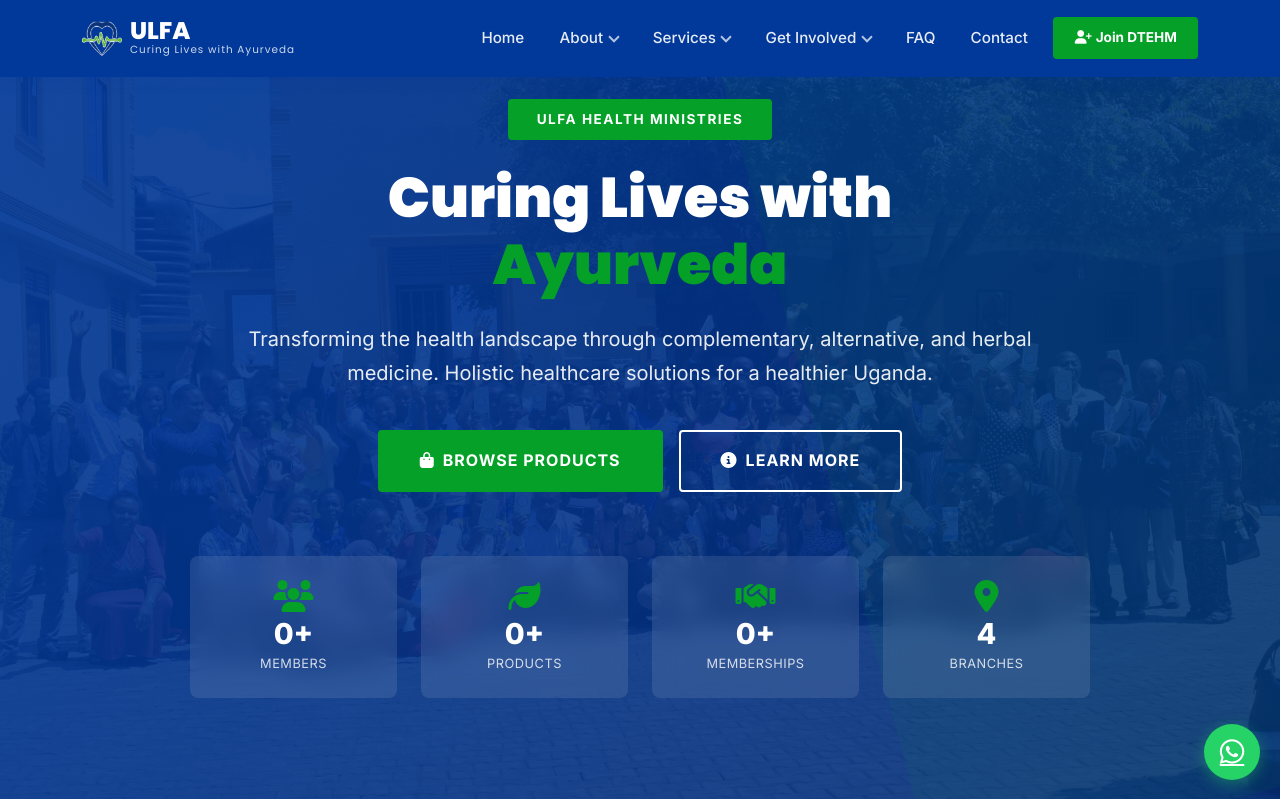
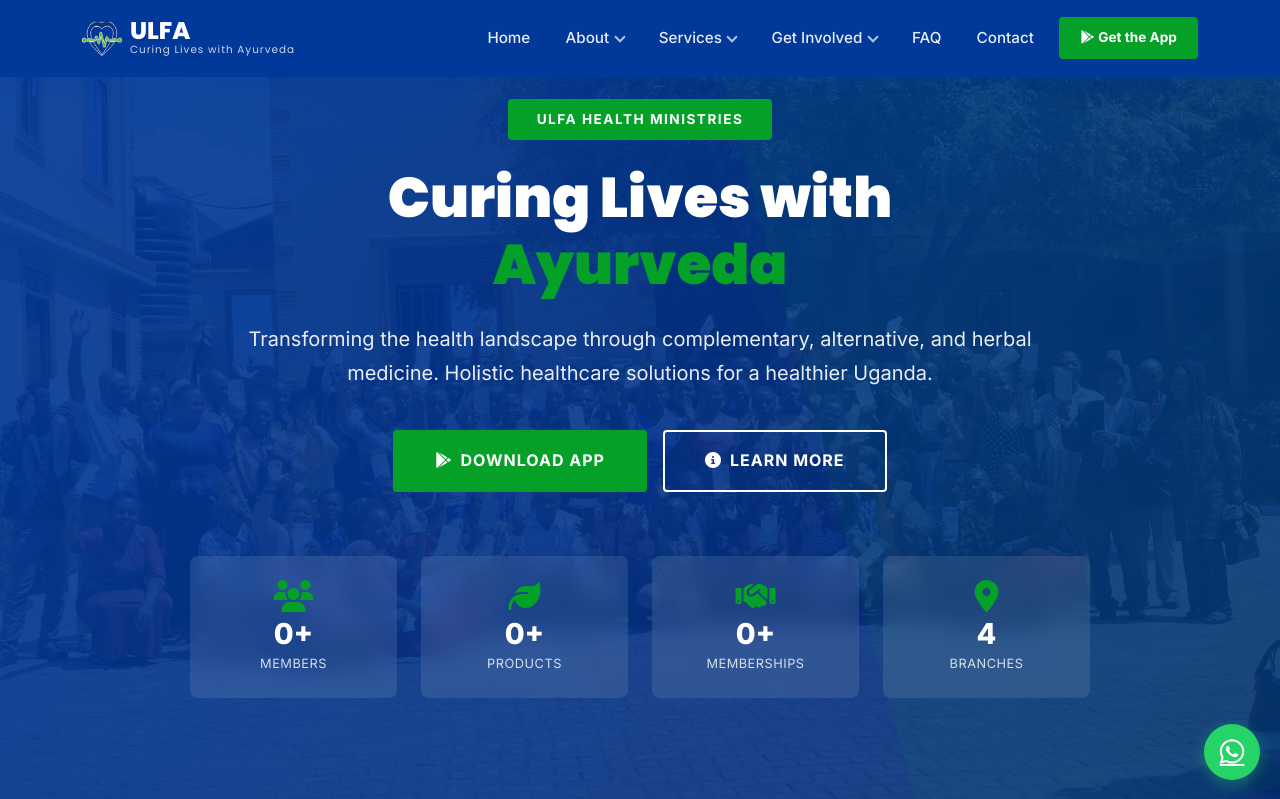
Before and after one commit to muhindo-dev/dtem-web, a PHP site: page / in a window 1280 px wide. Shown: the top 799 px of the page. Run offline with PHP 8.4, Linux system fonts and the light colour scheme; data comes from the database, SQL or seed files in the repository; data that the repository does not hold is empty; some libraries are stand-ins or nearby versions.

Commit message:
Update links to promote the DTEHM mobile app across various pages and adjust member count queries for consistency

```diff
--- a/about.php
+++ b/about.php
@@ -17,7 +17,7 @@
 $stmt = $pdo->query("SELECT * FROM team_members WHERE status = 'active' ORDER BY display_order ASC");
 $teamMembers = $stmt->fetchAll(PDO::FETCH_ASSOC);
 
-$totalMembers = $pdo->query("SELECT COUNT(*) FROM users WHERE is_dtehm_member = 1")->fetchColumn();
+$totalMembers = $pdo->query("SELECT COUNT(*) FROM users WHERE is_dtehm_member = 'Yes'")->fetchColumn();
 $totalProducts = $pdo->query("SELECT COUNT(*) FROM products WHERE status = 'Active'")->fetchColumn();
 ?>
 
@@ -247,7 +247,7 @@
             <h2 class="section-heading" style="color: var(--white);">Ready to Transform Your Health?</h2>
             <p style="color: rgba(255,255,255,0.9); font-size: 1.1rem; margin-bottom: 2rem; max-width: 600px; margin-left: auto; margin-right: auto;">Join DTEHM Health Ministries and access holistic healthcare solutions, investment opportunities, and a supportive community.</p>
             <div class="cta-inline-btns" style="justify-content: center;">
-                <a href="enroll.php" class="btn-green-custom" style="padding: 0.8rem 2rem;"><i class="fas fa-user-plus me-2"></i>Join DTEHM</a>
+                <a href="https://play.google.com/store/apps/details?id=com.dtehm.insurance" target="_blank" rel="noopener noreferrer" class="btn-green-custom" style="padding: 0.8rem 2rem;"><i class="fab fa-google-play me-2"></i>Get the App</a>
                 <a href="contact.php" style="display: inline-block; background: transparent; color: var(--white); border: 2px solid var(--white); padding: 0.8rem 2rem; font-weight: 600; border-radius: 6px; text-decoration: none;"><i class="fas fa-envelope me-2"></i>Contact Us</a>
             </div>
         </div>
--- a/faq.php
+++ b/faq.php
@@ -160,7 +160,7 @@
                             </div>
                             <div id="faq4" class="collapse" data-bs-parent="#faqMembership">
                                 <div class="faq-answer">
-                                    You can register through our <a href="enroll.php">enrollment page</a> on the website or download the DTEHM mobile app. You will need a sponsor code from an existing member to join.
+                                    You can register by downloading the <a href="https://play.google.com/store/apps/details?id=com.dtehm.insurance" target="_blank" rel="noopener noreferrer">DTEHM mobile app</a> from the Google Play Store. You will need a sponsor code from an existing member to join. You will need a sponsor code from an existing member to join.
                                 </div>
                             </div>
                         </div>
--- a/includes/footer.php
+++ b/includes/footer.php
@@ -75,7 +75,7 @@
                     <div class="footer-section">
                         <h4>Get Involved</h4>
                         <ul>
-                            <li><a href="enroll.php">Join DTEHM</a></li>
+                            <li><a href="https://play.google.com/store/apps/details?id=com.dtehm.insurance" target="_blank" rel="noopener noreferrer">Get the App</a></li>
                             <li><a href="donation-step1.php">Donate</a></li>
                             <li><a href="events.php">Events</a></li>
                             <li><a href="causes.php">Causes</a></li>
--- a/includes/header.php
+++ b/includes/header.php
@@ -184,7 +184,7 @@
                         <a class="nav-link <?php echo ($currentPage ?? '') == 'contact' ? 'active' : ''; ?>" href="contact.php">Contact</a>
                     </li>
                     <li class="nav-item ms-lg-2">
-                        <a class="btn-cta-nav" href="enroll.php"><i class="fas fa-user-plus me-1"></i>Join DTEHM</a>
+                        <a class="btn-cta-nav" href="https://play.google.com/store/apps/details?id=com.dtehm.insurance" target="_blank" rel="noopener noreferrer"><i class="fab fa-google-play me-1"></i>Get the App</a>
                     </li>
                 </ul>
             </div>
--- a/index.php
+++ b/index.php
@@ -20,9 +20,9 @@
 $products = $stmt->fetchAll(PDO::FETCH_ASSOC);
 
 // Fetch stats
-$totalMembers = $pdo->query("SELECT COUNT(*) FROM users WHERE is_dtehm_member = 1")->fetchColumn();
+$totalMembers = $pdo->query("SELECT COUNT(*) FROM users WHERE is_dtehm_member = 'Yes'")->fetchColumn();
 $totalProducts = $pdo->query("SELECT COUNT(*) FROM products WHERE status = 'Active'")->fetchColumn();
-$totalMemberships = $pdo->query("SELECT COUNT(*) FROM dtehm_memberships WHERE status = 'paid'")->fetchColumn();
+$totalMemberships = $pdo->query("SELECT COUNT(*) FROM dtehm_memberships WHERE status = 'CONFIRMED'")->fetchColumn();
 
 // Fetch latest news
 $stmt = $pdo->query("SELECT * FROM news_posts WHERE status = 'published' ORDER BY published_at DESC LIMIT 3");
@@ -52,8 +52,8 @@
                     Holistic healthcare solutions for a healthier Uganda.
                 </p>
                 <div class="hero-buttons">
-                    <a href="shop.php" class="btn-hero btn-hero-primary">
-                        <i class="fas fa-shopping-bag me-2"></i><span>Browse Products</span>
+                    <a href="https://play.google.com/store/apps/details?id=com.dtehm.insurance" target="_blank" rel="noopener noreferrer" class="btn-hero btn-hero-primary">
+                        <i class="fab fa-google-play me-2"></i><span>Download App</span>
                     </a>
                     <a href="about.php" class="btn-hero btn-hero-outline">
                         <i class="fas fa-info-circle me-2"></i><span>Learn More</span>
@@ -167,7 +167,7 @@
             </div>
             <div class="row g-4">
                 <?php foreach ($products as $product): ?>
-                <div class="col-lg-6 col-md-6">
+                <div class="col-6 col-md-4 col-lg-3">
                     <a href="product-detail.php?id=<?php echo $product['id']; ?>" style="text-decoration: none; color: inherit; display: block;">
                     <div class="product-card">
                         <div class="product-image">
@@ -431,8 +431,8 @@
                         insurance coverage, investment opportunities, and earn through our referral network.
                     </p>
                     <div class="cta-inline-btns" style="justify-content: center;">
-                        <a href="enroll.php" class="btn-green-custom" style="padding: 0.9rem 2.5rem; font-size: 1rem;">
-                            <i class="fas fa-user-plus me-2"></i>Become a Member
+                        <a href="https://play.google.com/store/apps/details?id=com.dtehm.insurance" target="_blank" rel="noopener noreferrer" class="btn-green-custom" style="padding: 0.9rem 2.5rem; font-size: 1rem;">
+                            <i class="fab fa-google-play me-2"></i>Get the App
                         </a>
                         <a href="contact.php" style="display: inline-block; background: transparent; color: var(--white); border: 2px solid var(--white); padding: 0.9rem 2.5rem; font-weight: 600; border-radius: 6px; text-decoration: none; transition: all 0.3s; font-size: 1rem;" onmouseover="this.style.background='var(--white)'; this.style.color='var(--primary-blue)'" onmouseout="this.style.background='transparent'; this.style.color='var(--white)'">
                             <i class="fas fa-envelope me-2"></i>Contact Us
--- a/insurance.php
+++ b/insurance.php
@@ -131,8 +131,8 @@
                             </div>
                             <?php endif; ?>
 
-                            <a href="enroll.php" class="btn-green-custom" style="display: block; text-align: center; padding: 0.8rem;">
-                                <i class="fas fa-user-plus me-2"></i>Enroll Now
+                            <a href="https://play.google.com/store/apps/details?id=com.dtehm.insurance" target="_blank" rel="noopener noreferrer" class="btn-green-custom" style="display: block; text-align: center; padding: 0.8rem;">
+                                <i class="fab fa-google-play me-2"></i>Enroll via App
                             </a>
                         </div>
                     </div>
@@ -189,7 +189,7 @@
             <h2 class="section-heading" style="color: var(--white);">Ready to Get Covered?</h2>
             <p style="color: rgba(255,255,255,0.9); margin-bottom: 2rem;">Join thousands of members enjoying affordable healthcare coverage.</p>
             <div class="cta-inline-btns" style="justify-content: center;">
-                <a href="enroll.php" class="btn-green-custom" style="padding: 0.8rem 2rem;"><i class="fas fa-user-plus me-2"></i>Enroll Now</a>
+                <a href="https://play.google.com/store/apps/details?id=com.dtehm.insurance" target="_blank" rel="noopener noreferrer" class="btn-green-custom" style="padding: 0.8rem 2rem;"><i class="fab fa-google-play me-2"></i>Get the App</a>
                 <a href="contact.php" style="display: inline-block; background: transparent; color: var(--white); border: 2px solid var(--white); padding: 0.8rem 2rem; font-weight: 600; border-radius: 6px; text-decoration: none;"><i class="fas fa-phone me-2"></i>Contact Us</a>
             </div>
         </div>
--- a/investment.php
+++ b/investment.php
@@ -131,8 +131,8 @@
                                 <small style="color: var(--gray-text);"><?php echo $progressPercent; ?>% funded</small>
                             </div>
 
-                            <a href="enroll.php" class="btn-primary-custom" style="display: block; text-align: center; padding: 0.8rem;">
-                                <i class="fas fa-coins me-2"></i>Invest Now
+                            <a href="https://play.google.com/store/apps/details?id=com.dtehm.insurance" target="_blank" rel="noopener noreferrer" class="btn-primary-custom" style="display: block; text-align: center; padding: 0.8rem;">
+                                <i class="fab fa-google-play me-2"></i>Invest via App
                             </a>
                         </div>
                     </div>
@@ -149,7 +149,7 @@
             <h2 class="section-heading" style="color: var(--white);">Start Your Investment Journey</h2>
             <p style="color: rgba(255,255,255,0.9); margin-bottom: 2rem;">Join DTEHM and start investing in projects that grow your wealth and impact communities.</p>
             <div class="cta-inline-btns" style="justify-content: center;">
-                <a href="enroll.php" class="btn-green-custom" style="padding: 0.8rem 2rem;"><i class="fas fa-user-plus me-2"></i>Join DTEHM</a>
+                <a href="https://play.google.com/store/apps/details?id=com.dtehm.insurance" target="_blank" rel="noopener noreferrer" class="btn-green-custom" style="padding: 0.8rem 2rem;"><i class="fab fa-google-play me-2"></i>Get the App</a>
                 <a href="contact.php" style="display: inline-block; background: transparent; color: var(--white); border: 2px solid var(--white); padding: 0.8rem 2rem; font-weight: 600; border-radius: 6px; text-decoration: none;"><i class="fas fa-phone me-2"></i>Contact Us</a>
             </div>
         </div>
--- a/network.php
+++ b/network.php
@@ -189,7 +189,7 @@
             <h2 class="section-heading" style="color: var(--white);">Join the DTEHM Network Today</h2>
             <p style="color: rgba(255,255,255,0.9); margin-bottom: 2rem;">Start your journey as a sponsor, stockist, or network leader.</p>
             <div class="cta-inline-btns" style="justify-content: center;">
-                <a href="enroll.php" class="btn-green-custom" style="padding: 0.8rem 2rem;"><i class="fas fa-user-plus me-2"></i>Join Now</a>
+                <a href="https://play.google.com/store/apps/details?id=com.dtehm.insurance" target="_blank" rel="noopener noreferrer" class="btn-green-custom" style="padding: 0.8rem 2rem;"><i class="fab fa-google-play me-2"></i>Get the App</a>
                 <a href="contact.php" style="display: inline-block; background: transparent; color: var(--white); border: 2px solid var(--white); padding: 0.8rem 2rem; font-weight: 600; border-radius: 6px; text-decoration: none;"><i class="fas fa-phone me-2"></i>Contact Us</a>
             </div>
         </div>
--- a/product-detail.php
+++ b/product-detail.php
@@ -235,7 +235,7 @@
             </div>
             <div class="row g-4">
                 <?php foreach ($relatedProducts as $rp): ?>
-                <div class="col-lg-6 col-md-6">
+                <div class="col-6 col-md-4 col-lg-3">
                     <a href="product-detail.php?id=<?php echo $rp['id']; ?>" style="text-decoration: none;">
                         <div class="product-card">
                             <div class="product-image">
--- a/shop.php
+++ b/shop.php
@@ -56,7 +56,7 @@
             <?php else: ?>
             <div class="row g-4">
                 <?php foreach ($products as $product): ?>
-                <div class="col-lg-6 col-md-6">
+                <div class="col-6 col-md-4 col-lg-3">
                     <a href="product-detail.php?id=<?php echo $product['id']; ?>" style="text-decoration: none;">
                     <div class="product-card">
                         <div class="product-image">
@@ -97,7 +97,7 @@
             <h2 class="section-heading" style="color: var(--white);">Want to Order Products?</h2>
             <p style="color: rgba(255,255,255,0.9); margin-bottom: 2rem;">Download our mobile app or contact us directly to place your order.</p>
             <div class="cta-inline-btns" style="justify-content: center;">
-                <a href="enroll.php" class="btn-green-custom" style="padding: 0.8rem 2rem;"><i class="fas fa-user-plus me-2"></i>Join DTEHM</a>
+                <a href="https://play.google.com/store/apps/details?id=com.dtehm.insurance" target="_blank" rel="noopener noreferrer" class="btn-green-custom" style="padding: 0.8rem 2rem;"><i class="fab fa-google-play me-2"></i>Get the App</a>
                 <a href="contact.php" style="display: inline-block; background: transparent; color: var(--white); border: 2px solid var(--white); padding: 0.8rem 2rem; font-weight: 600; border-radius: 6px; text-decoration: none;"><i class="fas fa-phone me-2"></i>Contact Us</a>
             </div>
         </div>
```
